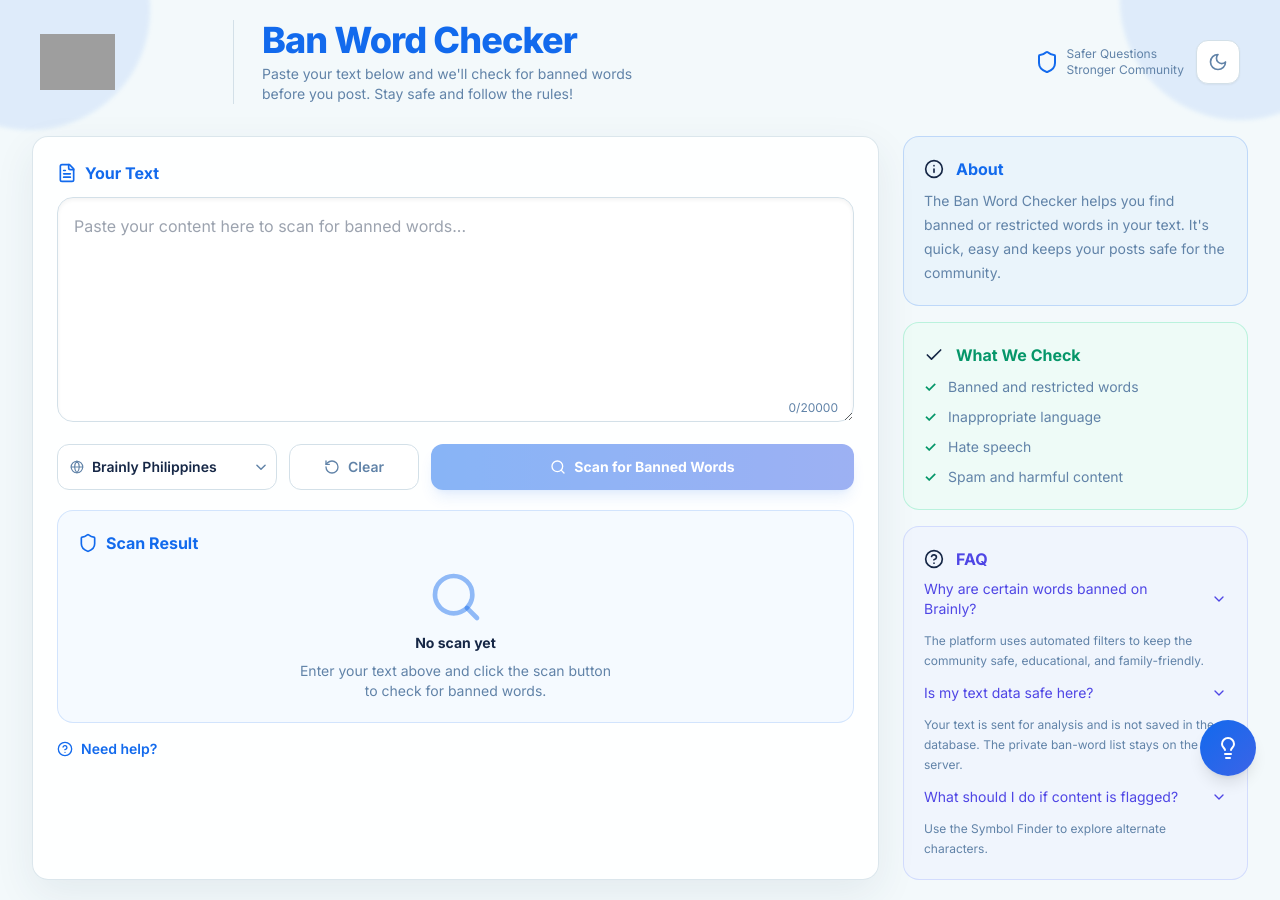
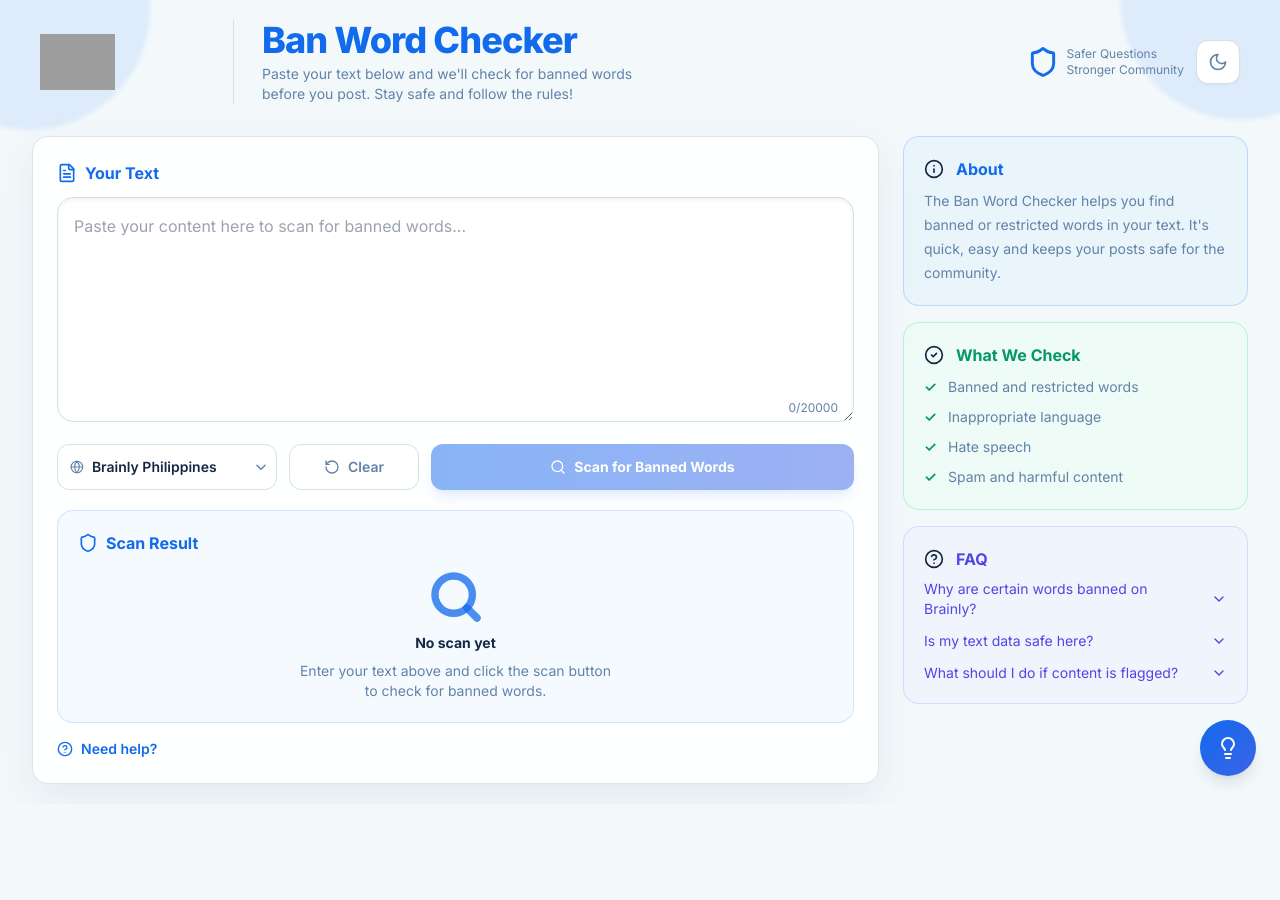
Before and after one commit to e1n7/Brainly-Ban-Checker, a Next.js app: page / in a window 1280 px wide. After the commit the page ends 804 px from the top, so only its background shows below. Built offline with nearby package versions, Linux system fonts and the light colour scheme; grey boxes are pictures that could not be loaded.

Commit message:
Refine FAQ accordion and checker icons

```diff
--- a/app/globals.css
+++ b/app/globals.css
@@ -68,6 +68,7 @@
 .faq-list button { @apply flex w-full items-center justify-between gap-2 text-left text-sm transition hover:opacity-70; }
 .faq-list svg { @apply h-4 w-4 shrink-0; }
 .faq-list p { @apply -mt-2 text-xs leading-5 text-muted-foreground; }
+.faq-list .faq-answer { @apply mt-2 text-sm leading-6; }
 select { color-scheme: light; }
 .dark select { color-scheme: dark; }
 select option { background: #ffffff; color: #19345c; }
--- a/app/page.jsx
+++ b/app/page.jsx
@@ -1,7 +1,7 @@
 "use client";
 
 import React, { useState, useRef, useCallback, useEffect } from "react";
-import { Search, RotateCcw, HelpCircle, FileText, Shield, Info, Check, ChevronDown } from "lucide-react";
+import { Search, RotateCcw, HelpCircle, FileText, Shield, Info, CheckCircle2, ChevronDown } from "lucide-react";
 import { motion, AnimatePresence } from "framer-motion";
 import { parseBrainlyAnswer, isHTML } from "@/lib/brainlyParser";
 import { ANALYZE_CONTENT_URL, SUPABASE_PUBLISHABLE_KEY } from "@/lib/supabasePublic";
@@ -24,6 +24,7 @@ export default function BanChecker() {
   const [toastMessage, setToastMessage] = useState("");
   const [toastVisible, setToastVisible] = useState(false);
   const [infoOpen, setInfoOpen] = useState(false);
+  const [openFaq, setOpenFaq] = useState(null);
   const textareaRef = useRef(null);
 
   const showToast = useCallback((message) => { setToastMessage(message); setToastVisible(true); }, []);
@@ -111,7 +112,7 @@ export default function BanChecker() {
 
             <div className="mt-5 rounded-2xl border border-primary/15 bg-primary/[0.035] p-4 sm:p-5">
               <div className="mb-3 flex items-center gap-2 text-primary"><Shield className="h-5 w-5" /><span className="font-bold">Scan Result</span></div>
-              {result ? <ResultsDisplay result={result} /> : <div className="empty-result"><Search className="h-14 w-14 text-primary/45" /><p className="font-bold text-foreground">No scan yet</p><p>Enter your text above and click the scan button<br className="hidden sm:block" /> to check for banned words.</p></div>}
+              {result ? <ResultsDisplay result={result} /> : <div className="empty-result"><Search strokeWidth={3.2} className="h-14 w-14 text-primary/75" /><p className="font-bold text-foreground">No scan yet</p><p>Enter your text above and click the scan button<br className="hidden sm:block" /> to check for banned words.</p></div>}
             </div>
 
             <button onClick={() => setInfoOpen(true)} className="mt-4 flex items-center gap-2 text-sm font-semibold text-primary transition hover:text-accent"><HelpCircle className="h-4 w-4" /> Need help?</button>
@@ -119,8 +120,8 @@ export default function BanChecker() {
 
           <aside className="space-y-4">
             <InfoCard icon={<Info className="h-5 w-5" />} title="About" tone="blue"><p>The Ban Word Checker helps you find banned or restricted words in your text. It&apos;s quick, easy and keeps your posts safe for the community.</p></InfoCard>
-            <InfoCard icon={<Check className="h-5 w-5" />} title="What We Check" tone="green"><ul><li>Banned and restricted words</li><li>Inappropriate language</li><li>Hate speech</li><li>Spam and harmful content</li></ul></InfoCard>
-            <InfoCard icon={<HelpCircle className="h-5 w-5" />} title="FAQ" tone="purple"><div className="faq-list"><button onClick={() => setInfoOpen(true)}>Why are certain words banned on Brainly? <ChevronDown /></button><p>The platform uses automated filters to keep the community safe, educational, and family-friendly.</p><button onClick={() => setInfoOpen(true)}>Is my text data safe here? <ChevronDown /></button><p>Your text is sent for analysis and is not saved in the database. The private ban-word list stays on the server.</p><button onClick={() => setInfoOpen(true)}>What should I do if content is flagged? <ChevronDown /></button><p>Use the Symbol Finder to explore alternate characters.</p></div></InfoCard>
+            <InfoCard icon={<CheckCircle2 className="h-5 w-5" />} title="What We Check" tone="green"><ul><li>Banned and restricted words</li><li>Inappropriate language</li><li>Hate speech</li><li>Spam and harmful content</li></ul></InfoCard>
+            <InfoCard icon={<HelpCircle className="h-5 w-5" />} title="FAQ" tone="purple"><div className="faq-list"><FaqItem id="banned" openFaq={openFaq} setOpenFaq={setOpenFaq} question="Why are certain words banned on Brainly?">The platform uses automated filters to keep the community safe, educational, and family-friendly.</FaqItem><FaqItem id="safe" openFaq={openFaq} setOpenFaq={setOpenFaq} question="Is my text data safe here?">Your text is sent for analysis and is not saved in the database. The private ban-word list stays on the server.</FaqItem><FaqItem id="flagged" openFaq={openFaq} setOpenFaq={setOpenFaq} question="What should I do if content is flagged?">Use the Symbol Finder to explore alternate characters.</FaqItem></div></InfoCard>
           </aside>
         </div>
       </div>
@@ -135,3 +136,8 @@ export default function BanChecker() {
 function InfoCard({ icon, title, tone, children }) {
   return <section className={`info-card info-card-${tone}`}><div className="mb-2 flex items-center gap-3 font-bold"><span className="info-card-icon">{icon}</span><h2>{title}</h2></div><div className="text-sm leading-6 text-muted-foreground">{children}</div></section>;
 }
+
+function FaqItem({ id, openFaq, setOpenFaq, question, children }) {
+  const isOpen = openFaq === id;
+  return <div><button type="button" aria-expanded={isOpen} onClick={() => setOpenFaq(isOpen ? null : id)}>{question} <ChevronDown className={isOpen ? "rotate-180 transition-transform" : "transition-transform"} /></button>{isOpen && <p className="faq-answer">{children}</p>}</div>;
+}
--- a/components/ban-checker/Header.jsx
+++ b/components/ban-checker/Header.jsx
@@ -18,7 +18,7 @@ export default function Header({ isDark, onToggleTheme }) {
         </div>
       </div>
       <div className="flex items-center gap-3">
-        <div className="hidden items-center gap-2 text-xs text-muted-foreground sm:flex"><Shield className="h-6 w-6 text-primary" /><span>Safer Questions<br />Stronger Community</span></div>
+        <div className="hidden items-center gap-2 text-xs text-muted-foreground sm:flex"><Shield className="h-8 w-8 text-primary" strokeWidth={2.2} /><span>Safer Questions<br />Stronger Community</span></div>
         <ThemeToggle isDark={isDark} onToggle={onToggleTheme} />
       </div>
     </header>
```
